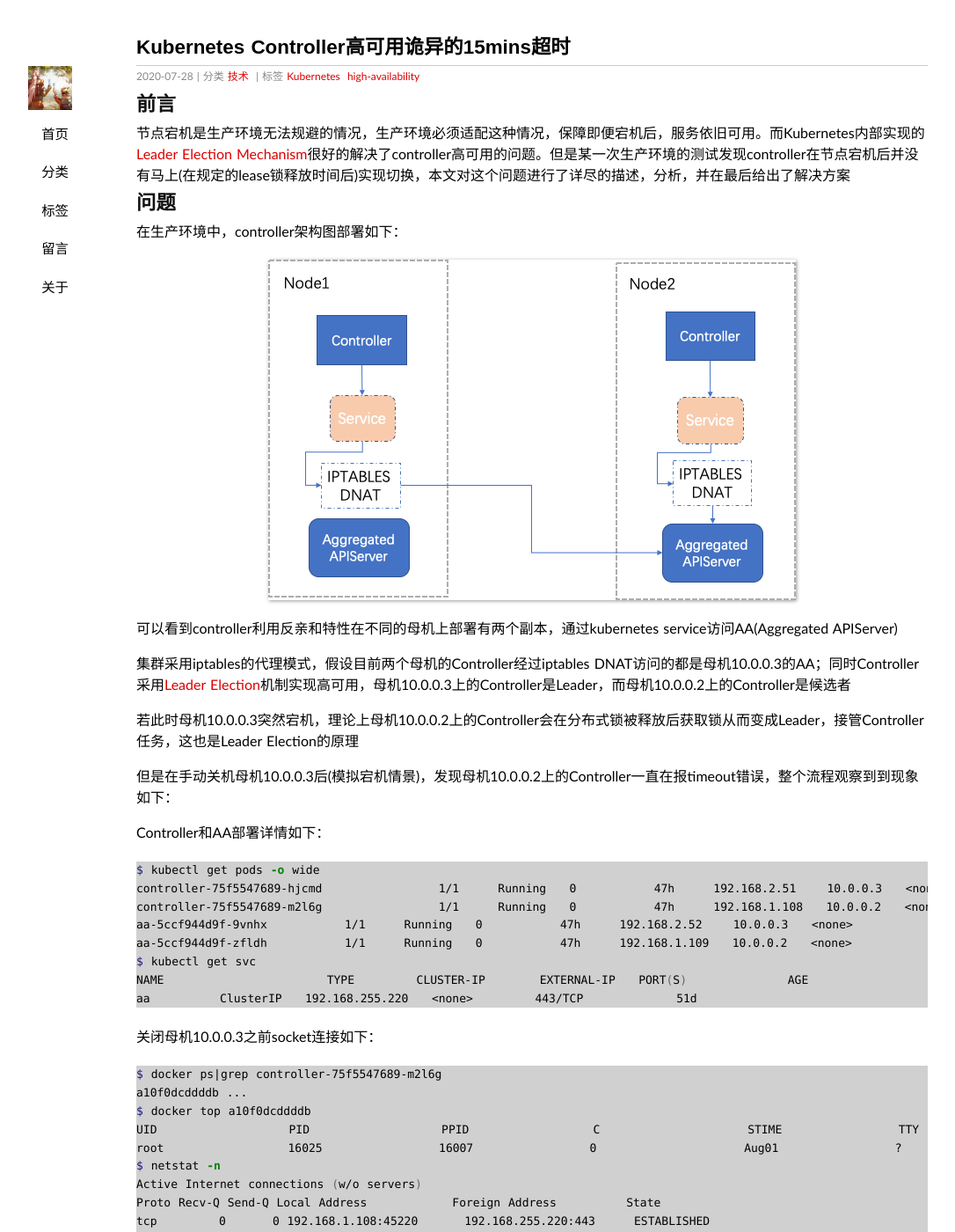
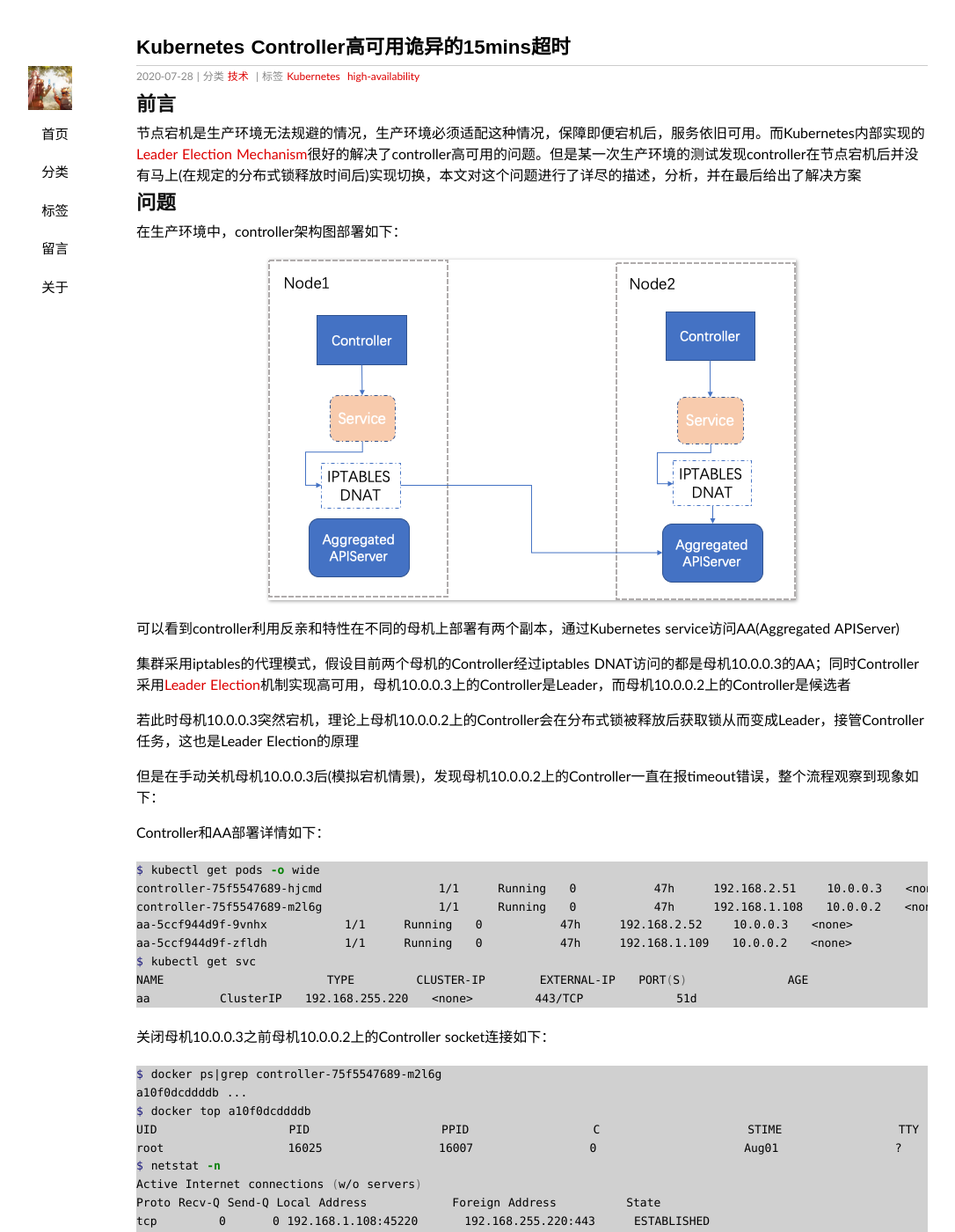
Before and after one commit to duyanghao/duyanghao.github.io, a Jekyll site: the page built from _posts/2020-7-28-kubernetes-ha-http-keep-alive-bugs.md, in a window 1280 px wide and 1400 px high. Shown: the whole window at 88% size, without its empty margins (35-1121 px from the left). Built offline with Jekyll 4.4.1, drawn with Linux system fonts in a browser that asks for light colours; some web fonts are replaced; comment, search, counter and statistics services are not loaded; some of the changed text lies outside the part shown.

Commit message:
add kuberentes-ha-http-timeout
Signed-off-by: duyanghao <1294057873@qq.com>

````diff
--- a/_posts/2020-7-28-kubernetes-ha-http-keep-alive-bugs.md
+++ b/_posts/2020-7-28-kubernetes-ha-http-keep-alive-bugs.md
@@ -9,7 +9,7 @@
 
 ## 前言
 
-节点宕机是生产环境无法规避的情况，生产环境必须适配这种情况，保障即便宕机后，服务依旧可用。而Kubernetes内部实现的[Leader Election Mechanism](https://github.com/kubernetes/client-go/tree/master/examples/leader-election)很好的解决了controller高可用的问题。但是某一次生产环境的测试发现controller在节点宕机后并没有马上(在规定的lease锁释放时间后)实现切换，本文对这个问题进行了详尽的描述，分析，并在最后给出了解决方案
+节点宕机是生产环境无法规避的情况，生产环境必须适配这种情况，保障即便宕机后，服务依旧可用。而Kubernetes内部实现的[Leader Election Mechanism](https://github.com/kubernetes/client-go/tree/master/examples/leader-election)很好的解决了controller高可用的问题。但是某一次生产环境的测试发现controller在节点宕机后并没有马上(在规定的分布式锁释放时间后)实现切换，本文对这个问题进行了详尽的描述，分析，并在最后给出了解决方案
 
 ## 问题
 
@@ -17,13 +17,13 @@
 
 ![](/public/img/kubernetes-ha-http-keep-alives-bugs/controller-arch.png)
 
-可以看到controller利用反亲和特性在不同的母机上部署有两个副本，通过kubernetes service访问AA(Aggregated APIServer)
+可以看到controller利用反亲和特性在不同的母机上部署有两个副本，通过Kubernetes service访问AA(Aggregated APIServer)
 
 集群采用iptables的代理模式，假设目前两个母机的Controller经过iptables DNAT访问的都是母机10.0.0.3的AA；同时Controller采用[Leader Election](https://github.com/kubernetes/client-go/tree/master/examples/leader-election)机制实现高可用，母机10.0.0.3上的Controller是Leader，而母机10.0.0.2上的Controller是候选者
 
 若此时母机10.0.0.3突然宕机，理论上母机10.0.0.2上的Controller会在分布式锁被释放后获取锁从而变成Leader，接管Controller任务，这也是Leader Election的原理
 
-但是在手动关机母机10.0.0.3后(模拟宕机情景)，发现母机10.0.0.2上的Controller一直在报timeout错误，整个流程观察到到现象如下：
+但是在手动关机母机10.0.0.3后(模拟宕机情景)，发现母机10.0.0.2上的Controller一直在报timeout错误，整个流程观察到现象如下：
 
 Controller和AA部署详情如下：
 
@@ -38,7 +38,7 @@
 aa         ClusterIP   192.168.255.220   <none>        443/TCP            51d
 ```
 
-关闭母机10.0.0.3之前socket连接如下：
+关闭母机10.0.0.3之前母机10.0.0.2上的Controller socket连接如下：
 
 ```bash
 $ docker ps|grep controller-75f5547689-m2l6g
@@ -69,7 +69,7 @@
 ...
 ```
 
-母机10.0.0.2上的Controller Candidate每隔3s尝试获取分布式lock，由于已经被母机10.0.0.3上的Controller独占，所以会显示获取失败(正常逻辑)
+母机10.0.0.2上的Controller(Candidate)每隔3s尝试获取分布式lock，由于已经被母机10.0.0.3上的Controller独占，所以会显示获取失败(正常逻辑)
 
 另外，在母机10.0.0.2上抓包观察路由情况：
 
@@ -204,7 +204,7 @@
 tcp        0      0 192.168.1.108:44272      192.168.255.220:443     ESTABLISHED 0          17580619   16025/controller    keepalive (14.59/0/0)
 ```
 
-而抓包显示此时192.168.1.108:45220 > 192.168.255.220.443 socket没有包；转换到192.168.1.108.44272 > 192.168.1.109.443，如下：
+而抓包显示此时没有192.168.1.108:45220 > 192.168.255.220.443连接的包；转换到192.168.1.108.44272 > 192.168.1.109.443，如下：
 
 ```bash
 ...
@@ -214,6 +214,7 @@
 192.168.1.108.45220 > 192.168.255.220.443: Flags [P.], cksum 0x59d5 (incorrect -> 0x4287), seq 3283065919:3283065964, ack 1740054792, win 349, options [nop,nop,TS val 249704448 ecr 172348594], length 45
 192.168.1.108.45220 > 192.168.2.52.443: Flags [P.], cksum 0x5c2c (incorrect -> 0x4030), seq 3283065919:3283065964, ack 1740054792, win 349, options [nop,nop,TS val 249704448 ecr 172348594], length 45
 192.168.1.108.45220 > 192.168.2.52.443: Flags [P.], cksum 0x4030 (correct), seq 3283065919:3283065964, ack 1740054792, win 349, options [nop,nop,TS val 249704448 ecr 172348594], length 45
+
 192.168.1.108.44272 > 192.168.255.220.443: Flags [S], cksum 0x59b0 (incorrect -> 0x42f9), seq 479406945, win 28200, options [mss 1410,sackOK,TS val 249828577 ecr 0,nop,wscale 9], length 0
 192.168.1.108.44272 > 192.168.1.109.443: Flags [S], cksum 0x5b40 (incorrect -> 0x4169), seq 479406945, win 28200, options [mss 1410,sackOK,TS val 249828577 ecr 0,nop,wscale 9], length 0
 192.168.1.109.443 > 192.168.1.108.44272: Flags [S.], cksum 0x5b40 (incorrect -> 0x107c), seq 847109001, ack 479406946, win 27960, options [mss 1410,sackOK,TS val 249828577 ecr 249828577,nop,wscale 9], length 0
````
